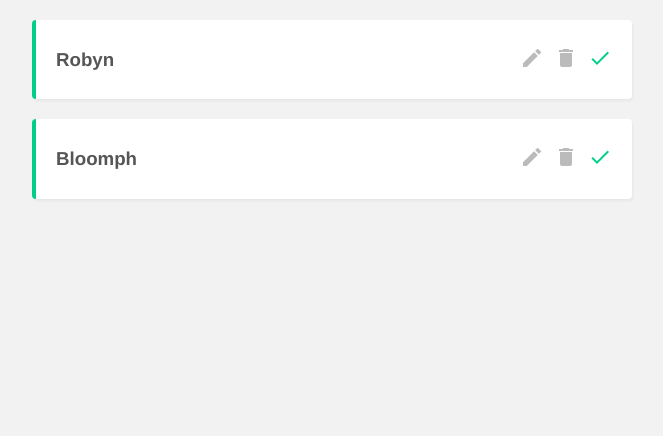
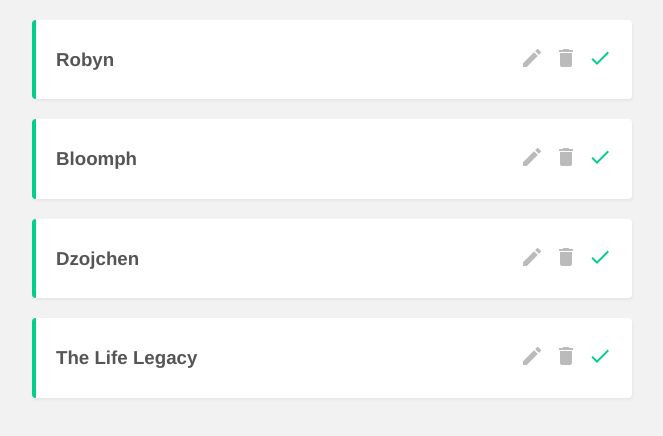
Before and after one commit to soehtut/project-planner-the-net-ninja, a Vue app: page / in a window 1280 px wide. Shown: the top 436 px of the page, without its empty margins (308-971 px from the left). Built offline with nearby package versions, Linux system fonts and the light colour scheme; data requests are answered from the project's data file.

Commit message:
Adding New Projects

```diff
--- a/data/db.json
+++ b/data/db.json
@@ -11,6 +11,18 @@
       "title": "Bloomph",
       "details": "Lorem ipsum",
       "complete": true
+    },
+    {
+      "title": "Dzojchen",
+      "details": "Fashion Ecommerce Website",
+      "complete": true,
+      "id": 3
+    },
+    {
+      "title": "The Life Legacy",
+      "details": "Lorem Ipsum",
+      "complete": true,
+      "id": 4
     }
   ]
 }
--- a/src/views/AddProject.vue
+++ b/src/views/AddProject.vue
@@ -18,7 +18,18 @@
     },
     methods: {
         handleSubmit() {
-            console.log(this.title, this.details)
+            let project = {
+                title: this.title,
+                details: this.details,
+                complete: false
+            }
+            fetch('http://localhost:3000/projects', {
+                method: 'POST',
+                headers: {'Content-Type': 'application/json'},
+                body: JSON.stringify(project)
+            }).then(() => {
+                this.$router.push('/')
+            }).catch(err => console.log(err))
         }
     }
 }
```
